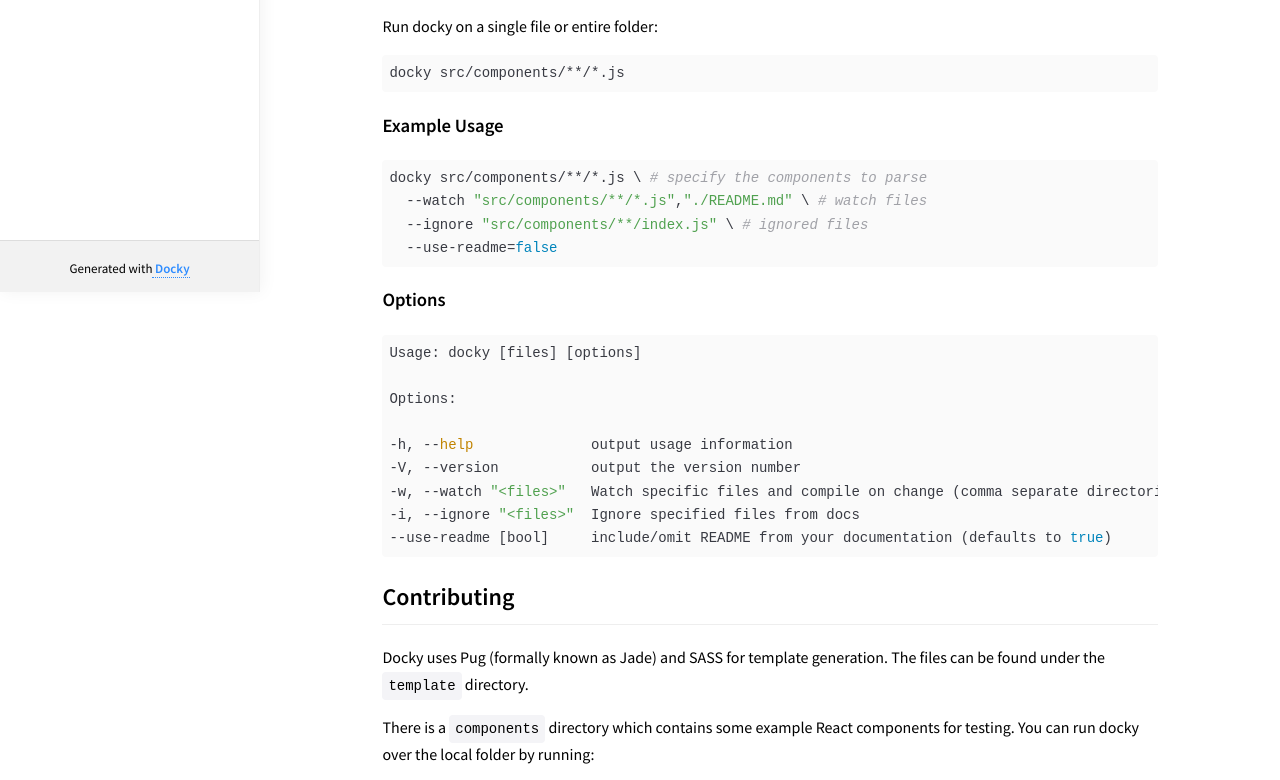
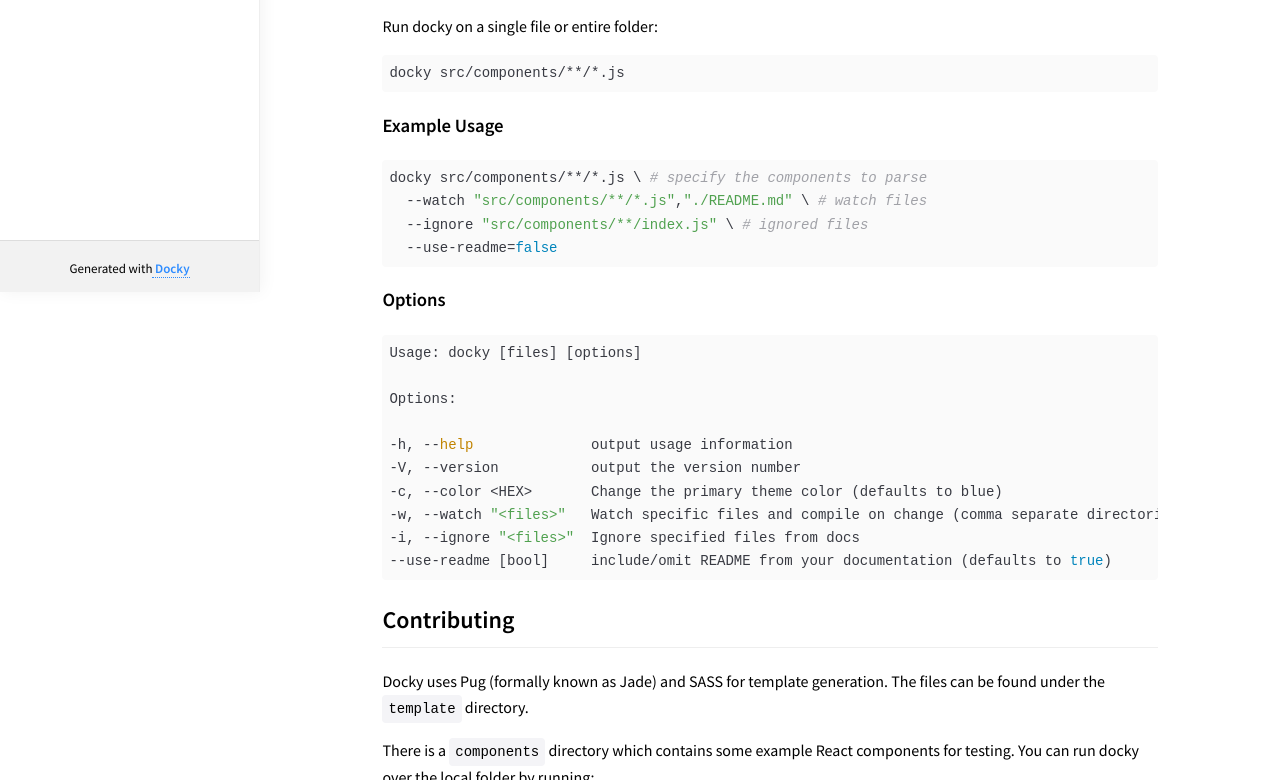
Before and after one commit to web-tools42/docky, a website: page docs/index.html in a window 1280 px wide. Shown: the part 508-1288 px from the top of the page. Drawn offline with nearby package versions, Linux system fonts and the light colour scheme.

Commit message:
update docs

```diff
--- a/docs/index.html
+++ b/docs/index.html
@@ -68,6 +68,7 @@ Options:
 
 -h, --help              output usage information
 -V, --version           output the version number
+-c, --color &lt;HEX&gt;       Change the primary theme color (defaults to blue)
 -w, --watch &quot;&lt;files&gt;&quot;   Watch specific files and compile on change (comma separate directories/files to watch multiple)
 -i, --ignore &quot;&lt;files&gt;&quot;  Ignore specified files from docs
 --use-readme [bool]     include/omit README from your documentation (defaults to true)
```
